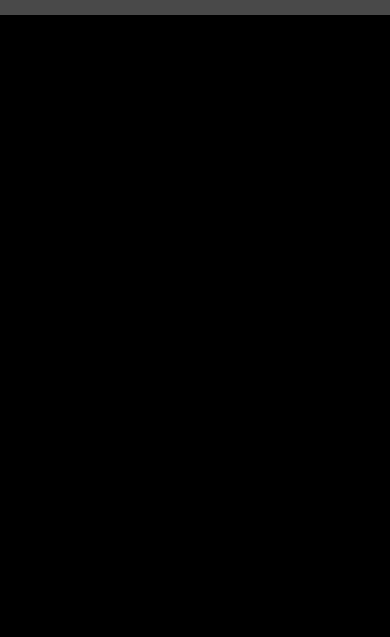
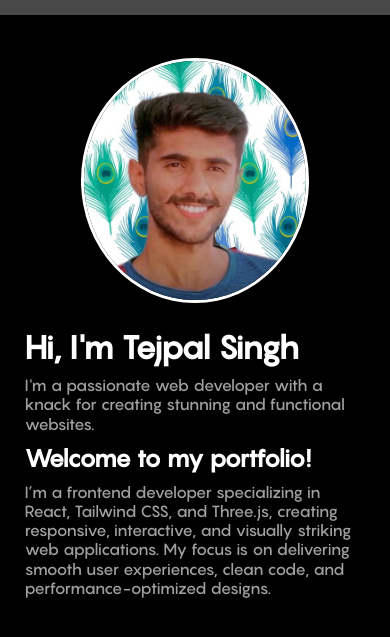
Before and after one commit to dev-tezoo/Kodbud-task1-portfolio, a plain HTML site: page index.html in a window 390 px wide. Shown: the part 69-706 px from the top of the page. Drawn offline with Linux system fonts and the light colour scheme.

Commit message:
page 1 changes

```diff
--- a/index.html
+++ b/index.html
@@ -38,6 +38,19 @@
         </div>
     </nav>
 
+    <div id="page1">
+        <div class="page1-left">
+            <img src="source/profile.jpg" alt="">
+        </div>
+        <div class="page1-right">
+            <h1>Hi, I'm Tejpal Singh</h1>
+            <p>I'm a passionate web developer with a knack for creating stunning and functional websites.</p>
+            <h2>Welcome to my portfolio!</h2>
+            <p>I’m a frontend developer specializing in React, Tailwind CSS, and Three.js, creating responsive, interactive, and visually striking web applications. My focus is on delivering smooth user experiences, clean code, and performance-optimized designs.</p>
+        </div>
+    </div>
+
+
 
     <script src="index.js"></script>
 </body>
--- a/media-lg.css
+++ b/media-lg.css
@@ -0,0 +1,33 @@
+@media (max-width: 1024px) {
+
+
+#page1{
+    gap: 20px;
+}
+
+.page1-left{
+    height: 300px;
+    width: 65%;
+}
+
+.page1-right{
+    height: 500px;
+    width: 100%;
+    padding: 5px;
+}
+
+.page1-right h1{
+    font-size: 2rem;
+    margin-bottom: 10px;
+}
+.page1-right p{
+    font-size: 1rem;
+    line-height: 1.2;
+    color: #a09f9f;
+}
+.page1-right h2{
+    margin-top: 10px;
+    margin-bottom: 10px;
+}
+
+}
--- a/media-m.css
+++ b/media-m.css
@@ -39,4 +39,36 @@
 
 
 
+
+#page1{
+    flex-direction: column;
+    gap: 20px;
 }
+
+.page1-left{
+    height: 400px;
+    width: 65%;
+}
+
+.page1-right{
+    height: 500px;
+    width: 100%;
+    padding: 5px;
+}
+
+.page1-right h1{
+    font-size: 2rem;
+    margin-bottom: 10px;
+}
+.page1-right p{
+    font-size: 1rem;
+    line-height: 1.2;
+    color: #a09f9f;
+}
+.page1-right h2{
+    margin-top: 10px;
+    margin-bottom: 10px;
+}
+
+
+}
--- a/media-sm.css
+++ b/media-sm.css
@@ -39,4 +39,36 @@
     display: none;
 }
 
+
+
+#page1{
+    flex-direction: column;
+    gap: 20px;
 }
+
+.page1-left{
+    height: 300px;
+    width: 60%;
+}
+
+.page1-right{
+    height: 500px;
+    width: 100%;
+    padding: 5px;
+}
+
+.page1-right h1{
+    font-size: 2rem;
+    margin-bottom: 10px;
+}
+.page1-right p{
+    font-size: 1rem;
+    line-height: 1.2;
+    color: #a09f9f;
+}
+.page1-right h2{
+    margin-top: 10px;
+    margin-bottom: 10px;
+}
+
+}
--- a/style.css
+++ b/style.css
@@ -18,6 +18,7 @@ body{
 }
 
 nav{
+    position: fixed;
     background-color: #494949;
     padding-left: 4rem;
     padding-bottom: 2rem;
@@ -26,7 +27,8 @@ nav{
     display: flex;
     align-items: center;
     justify-content: space-between;
-    position: relative;
+    position: sticky;
+    top: 0;
 }
 
 .nav-left{
@@ -72,3 +74,49 @@ nav{
     height: 70px;
     width: 70px;
 }
+
+
+/* ______________________________________________________________ */
+
+#page1{
+    height: 80vh;
+    width: 90vw;
+    margin: 5vh 5vw;
+    display: flex;
+    align-items: center;
+    gap: 80px;
+}
+
+.page1-left{
+    border: solid;
+    height: 350px;
+    width: 25%;
+    border-radius: 50%;
+}
+
+.page1-left img{
+    object-fit: cover;
+    overflow: hidden;
+    border-radius: 50%;
+    height: 100%;
+    width: 100%;
+}
+.page1-right{
+    height: 500px;
+    width: 60%;
+    padding: 65px;
+}
+
+.page1-right h1{
+    font-size: 3rem;
+    margin-bottom: 20px;
+}
+.page1-right p{
+    font-size: 1.2rem;
+    line-height: 1.5;
+    color: #a09f9f;
+}
+.page1-right h2{
+    margin-top: 30px;
+    margin-bottom: 30px;
+}
```
Also changed, not shown: media-extra-sm.css (+47 -1 lines), source/profile.jpg (added).
